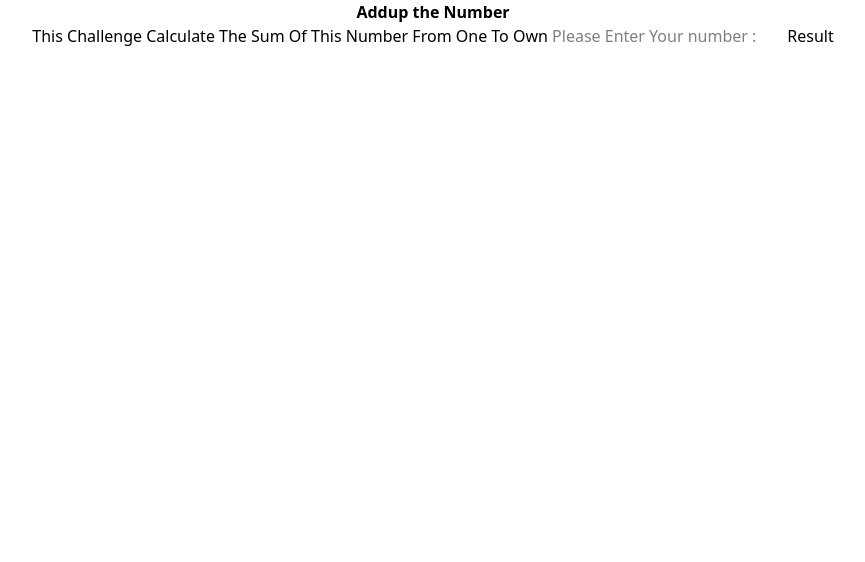
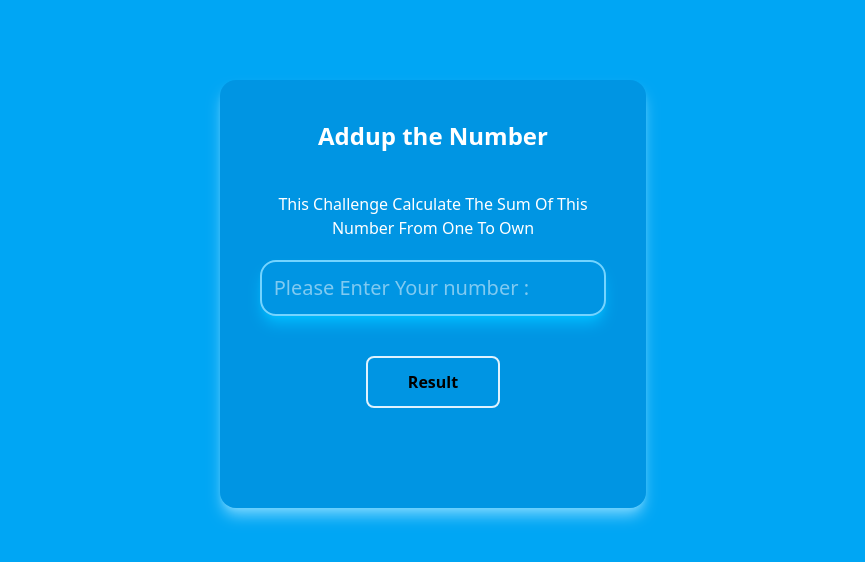
Before and after one commit to mortezamohasseliy/Add-up-Number--project, a website: page index.html in a window 1280 px wide. Shown: the whole page, without its empty margins (207-1072 px from the left). Drawn offline with Linux system fonts and the light colour scheme.

Commit message:
link outputcss file

```diff
--- a/index.html
+++ b/index.html
@@ -3,7 +3,7 @@
 <head>
   <meta charset="UTF-8">
   <meta name="viewport" content="width=device-width, initial-scale=1.0">
-  <link href="/dist/output.css" rel="stylesheet">
+  <link href="/src/output.css" rel="stylesheet">
   <link rel="stylesheet" href="css/style.css">
   <link rel="stylesheet" href="tailwind.config.js">
 
```
